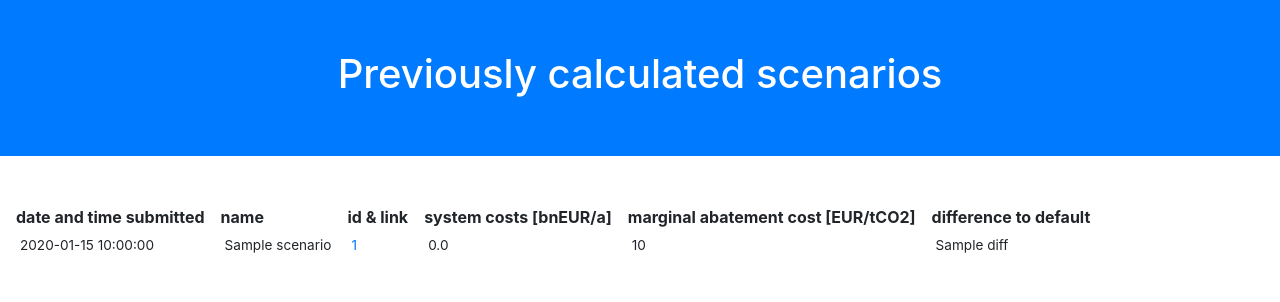
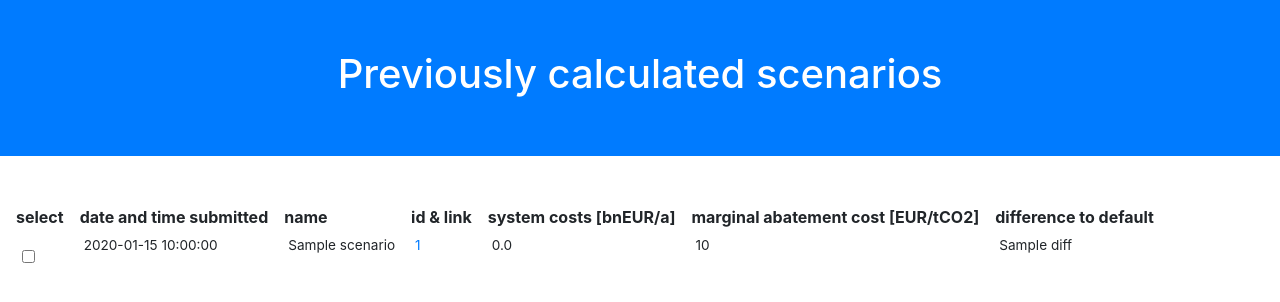
Before and after one commit to PyPSA/pypsa-server, a Flask app: template templates/results.html in a window 1280 px wide. Shown: the top 302 px of the page. Run offline with Flask 2, Linux system fonts and the light colour scheme; the template is opened without the code that fills it: most values are stand-ins (such as "Sample title", 1, 10 or a date in 2020); some libraries are stand-ins or nearby versions.

Commit message:
results: allow scenarios to be selected

```diff
--- a/static/scenarios.css
+++ b/static/scenarios.css
@@ -196,3 +196,7 @@ input[type=text]{
 th, td {
     padding-right: 15px;
 }
+
+td.select_scenario {
+    text-align: center;
+}
--- a/templates/results.html
+++ b/templates/results.html
@@ -21,6 +21,7 @@
     <br></br>
     <table>
       <tr>
+	<th>select</th>
 	<th>date and time submitted</th>
 	<th>name</th>
 	<th>id &amp; link</th>
@@ -30,6 +31,7 @@
       </tr>
       {% for scenario in scenarios.values() %}
       <tr>
+	<td class="select_scenario"><input class="form-check-input" type="checkbox" name="{{ scenario["jobid"] }}"></td>
 	<td>{{ scenario["datetime"][:19] }}</td>
 	<td>{{ scenario["scenario_name"] }}</td>
 	<td><a href="results/{{ scenario["jobid"] }}">{{ scenario["jobid"] }}</a></td>
@@ -41,5 +43,21 @@
     </table>
 
   </div>
+<script src="https://d3js.org/d3.v4.min.js"></script>
+<script type="text/javascript">
+
+  var selected = [];
+
+  d3.selectAll(".form-check-input").on("change",function(){
+      if(selected.includes(this.name)){
+	  selected.splice(selected.indexOf(this.name),1);
+	  console.log(this.name,"removed from selection");
+      } else {
+	  selected.push(this.name);
+	  console.log(this.name,"added to selection");
+      };
+      console.log(selected);
+  });
+</script>
   </body>
 </html>
```
